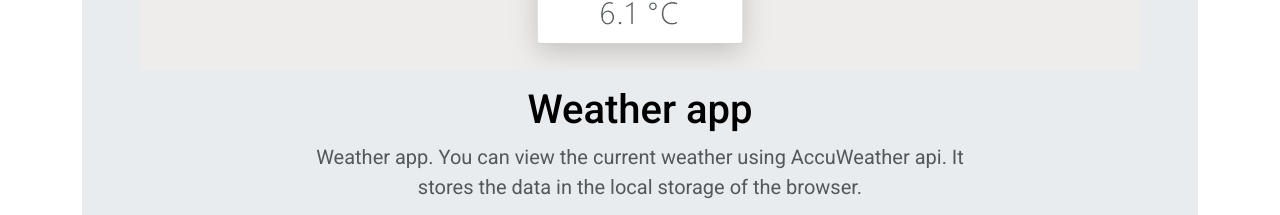
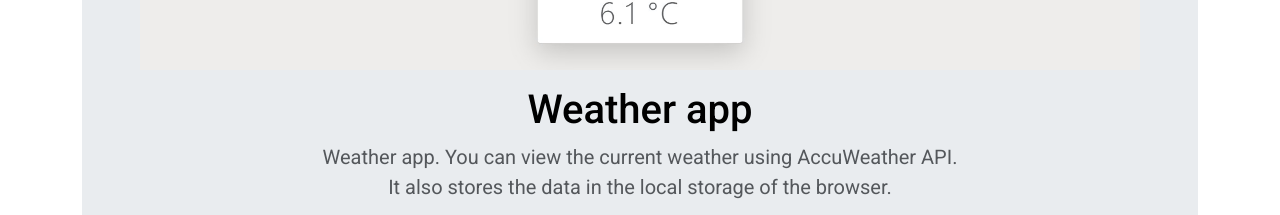
Before and after one commit to albinzebi/portfolio, a plain HTML site: page index.html in a window 1280 px wide. Shown: the part 6517-6732 px from the top of the page. Drawn offline with Linux system fonts and the light colour scheme.

Commit message:
updated weather app description

```diff
--- a/index.html
+++ b/index.html
@@ -373,7 +373,7 @@
                     title="Open project"></a>
             <h1 class="text-body-emphasis pt-3">Weather app</h1>
             <p class="col-lg-8 mx-auto fs-5 text-muted">
-                Weather app. You can view the current weather using AccuWeather api. It stores the data in the local
+                Weather app. You can view the current weather using AccuWeather API. <br>It also stores the data in the local
                 storage of the browser.
             </p>
             <div class="d-inline-flex gap-2 mb-5">
```
